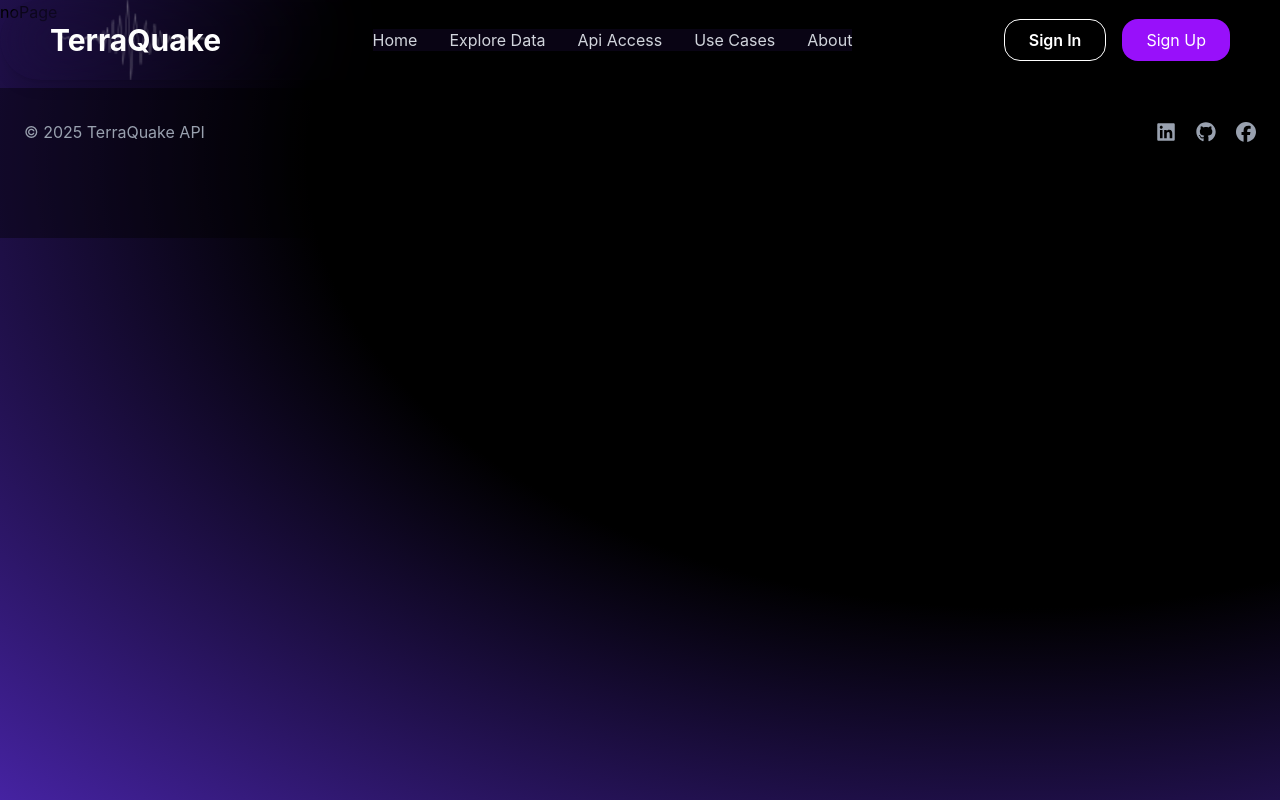
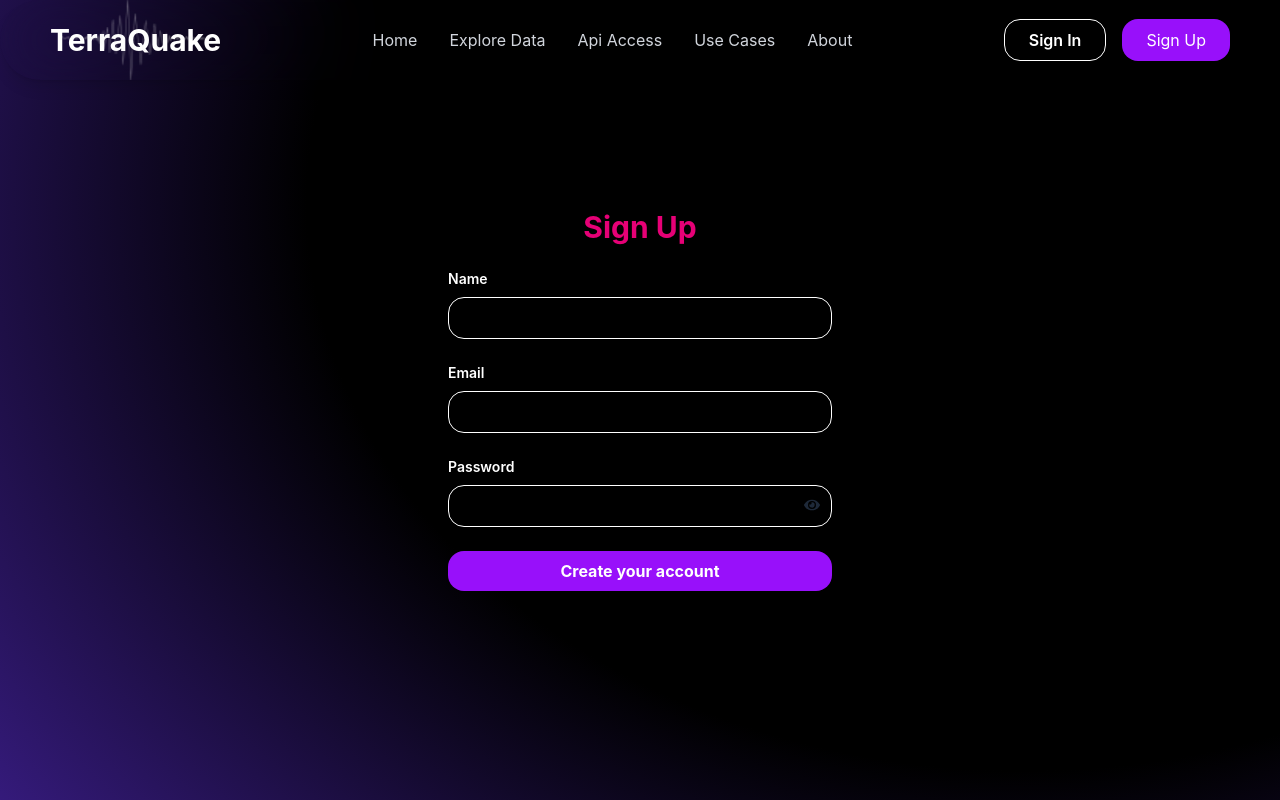
Before and after one commit to yash25hemnani/TerraQuakeApi, a React (Vite) app in the folder frontend/: page /signup in a window 1280 px wide. Shown: the top 800 px of the page. Built offline with nearby package versions, Linux system fonts and the light colour scheme.

Commit message:
add page signup and page signin

```diff
--- a/frontend/package.json
+++ b/frontend/package.json
@@ -13,8 +13,8 @@
     "@tailwindcss/vite": "4.1.11",
     "react": "19.1.0",
     "react-dom": "19.1.0",
-    "react-icons": "^5.5.0",
-    "react-router-dom": "^7.6.3",
+    "react-icons": "5.5.0",
+    "react-router-dom": "7.6.3",
     "tailwindcss": "4.1.11"
   },
   "devDependencies": {
--- a/frontend/src/App.jsx
+++ b/frontend/src/App.jsx
@@ -12,6 +12,9 @@ import ApiAccess from './pages/apiAccess/apiAccess';
 import UseCases from './pages/useCases/useCases';
 import About from './pages/about/about';
 import NoPage from './pages/noPage/noPage';
+import SignUp from './pages/auth/signUp';
+import SignIn from './pages/auth/signIn';
+
 import Footer from './components/footer/footer';
 
 function App() {
@@ -38,6 +41,8 @@ function App() {
             <Route path='/api-access' element={<ApiAccess />} />
             <Route path='/use-cases' element={<UseCases />} />
             <Route path='/about' element={<About />} />
+            <Route path='/signup' element={<SignUp />} />
+            <Route path='/signin' element={<SignIn />} />
             <Route path='*' element={<NoPage />} />
           </Routes>
           <Footer />
--- a/frontend/src/components/navbar/navbarMenu.jsx
+++ b/frontend/src/components/navbar/navbarMenu.jsx
@@ -1,8 +1,9 @@
 import { useState } from 'react';
 import Sismic from '../../assets/images/tracciato.png';
-import { NavLink } from 'react-router-dom';
+import { NavLink, useNavigate } from 'react-router-dom';
 
 export default function NavbarMenu() {
+  const navigate = useNavigate()
   const [isOpen, setIsOpen] = useState(false);
 
   const listItems = [
@@ -64,7 +65,7 @@ export default function NavbarMenu() {
       <div
         className={`${
           isOpen ? 'flex pointer-events-auto' : 'hidden pointer-events-auto'
-        } absolute z-40 md:static top-full left-0 w-full md:w-auto md:flex flex-col md:flex-row items-center gap-4 md:gap-8 py-6 md:py-0 rounded-xl md:rounded-none bg-[#090414] text-xl transition-all duration-300 ease-in-out`}
+        } absolute z-40 md:static top-full left-0 w-full md:w-auto md:flex flex-col md:flex-row items-center gap-4 md:gap-8 py-6 md:py-0 rounded-xl md:rounded-none bg-[#090414] md:bg-transparent text-xl transition-all duration-300 ease-in-out`}
       >
         {listItems.map((item) => (
         <NavLink
@@ -83,10 +84,16 @@ export default function NavbarMenu() {
 
       {/* Button */}
       <div className='flex gap-4'>
-        <button className='hidden lg:block border border-white hover:bg-white hover:text-black transition-colors duration-300 text-white font-semibold py-2 px-6 rounded-2xl md:text-[14px] lg:text-[16px] cursor-pointer'>
+        <button
+          className='hidden lg:block border border-white hover:bg-white hover:text-black transition-colors duration-300 text-white font-semibold py-2 px-6 rounded-2xl md:text-[14px] lg:text-[16px] cursor-pointer'
+          onClick={() => navigate('/signin')}
+        >
           Sign In
         </button>
-        <button className='hidden lg:block bg-purple-600 hover:bg-purple-800 py-2 px-6 rounded-2xl md:text-[14px] lg:text-[16px] transition-colors duration-200 cursor-pointer'>
+        <button
+          className='hidden lg:block bg-purple-600 hover:bg-purple-800 py-2 px-6 rounded-2xl md:text-[14px] lg:text-[16px] transition-colors duration-200 cursor-pointer'
+          onClick={() => navigate('/signup')}
+        >
           Sign Up
         </button>
       </div>
--- /dev/null
+++ b/frontend/src/pages/auth/signIn.jsx
@@ -0,0 +1,55 @@
+import { useState } from 'react'
+import { FaEye, FaEyeSlash } from 'react-icons/fa'
+import { Link } from 'react-router-dom'
+
+export default function SignIn() {
+  const [showPassword, setShowPassword] = useState(false)
+  const [userLogin, setUserLogin] = useState({
+    email: '',
+    password: ''
+  })
+
+  const togglePassword = () => setShowPassword((prev) => !prev)
+
+  return (
+    <section className='min-h-screen flex items-center justify-center p-6 rounded-lg'>
+      <div className='p-8 rounded-lg w-full max-w-md'>
+        <h2 className='text-3xl text-center text-pink-600 font-bold mb-6'>Sign In</h2>
+        <form action=''>
+          <div className='mb-6'>
+            <label className='block text-white text-sm font-semibold mb-2'>Email</label>
+            <input
+              className='w-full px-3 py-2 border rounded-2xl text-white focus:border-purple-600 focus:outline-none'
+              type='email'
+              autoComplete='off'
+              required
+            />
+          </div>
+          <div className='relative mb-6'>
+            <label className='block text-white text-sm font-semibold mb-2'>Password</label>
+            <input
+              className='w-full px-3 py-2 border rounded-2xl text-white focus:border-purple-600 focus:outline-none'
+              type={showPassword ? 'text' : 'password'}
+              autoComplete='off'
+              required
+            />
+            <button
+              type='button'
+              onClick={togglePassword}
+              className='absolute top-10 right-3 text-gray-800 hover:text-purple-600 cursor-pointer'
+            >
+              {showPassword ? <FaEyeSlash /> : <FaEye />}
+            </button>
+          </div>
+          <button
+            className='w-full bg-purple-600 hover:bg-purple-800 text-white font-bold py-2 px-4 rounded-2xl transition duration-300 cursor-pointer'
+            type='submit'
+          >
+            Continue
+          </button>
+          <p className='text-white mt-4 text-center'>Don't have an account? <Link className='hover:text-purple-800' to='/signup'>Sign Up</Link></p>
+        </form>
+      </div>
+    </section>
+  )
+}
--- /dev/null
+++ b/frontend/src/pages/auth/signUp.jsx
@@ -0,0 +1,58 @@
+import { useState } from 'react'
+import { FaEye, FaEyeSlash } from 'react-icons/fa'
+
+export default function SignUp() {
+  const [showPassword, setShowPassword] = useState(false)
+
+  const togglePassword = () => setShowPassword((prev) => !prev)
+
+  return (
+    <section className="min-h-screen flex items-center justify-center p-6 rounded-lg">
+      <div className="p-8 rounded-lg w-full max-w-md">
+        <h2 className="text-3xl text-center text-pink-600 font-bold mb-6">Sign Up</h2>
+        <form action="">
+          <div className="mb-6">
+            <label className="block text-white text-sm font-semibold mb-2">Name</label>
+            <input
+              className="w-full px-3 py-2 border rounded-2xl text-white focus:border-purple-600 focus:outline-none"
+              type="text"
+              autoComplete="off"
+              required
+            />
+          </div>
+          <div className="mb-6">
+            <label className="block text-white text-sm font-semibold mb-2">Email</label>
+            <input
+              className="w-full px-3 py-2 border rounded-2xl text-white focus:border-purple-600 focus:outline-none"
+              type="email"
+              autoComplete="off"
+              required
+            />
+          </div>
+          <div className="relative mb-6">
+            <label className="block text-white text-sm font-semibold mb-2">Password</label>
+            <input
+              className="w-full px-3 py-2 border rounded-2xl text-white focus:border-purple-600 focus:outline-none"
+              type={showPassword ? 'text' : 'password'}
+              autoComplete="off"
+              required
+            />
+            <button
+              type='button'
+              onClick={togglePassword}
+              className='absolute top-10 right-3 text-gray-800 hover:text-purple-600 cursor-pointer'
+            >
+              {showPassword ? <FaEyeSlash /> : <FaEye />}
+            </button>
+          </div>
+          <button
+            className="w-full bg-purple-600 hover:bg-purple-800 text-white font-bold py-2 px-4 rounded-2xl transition duration-300 cursor-pointer"
+            type="submit"
+          >
+            Create your account
+          </button>
+        </form>
+      </div>
+    </section>
+  )
+}
```
